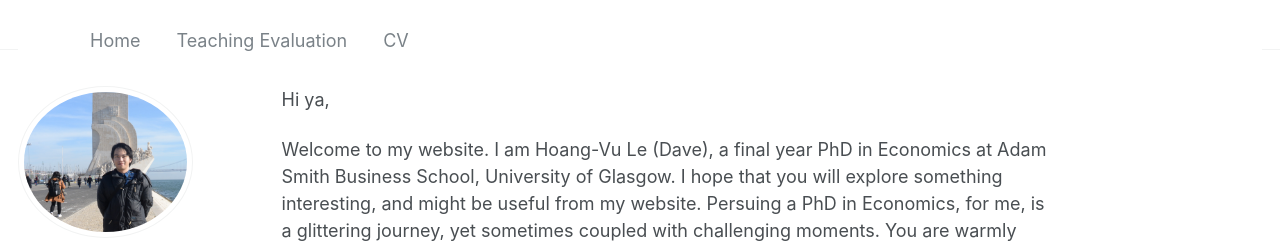
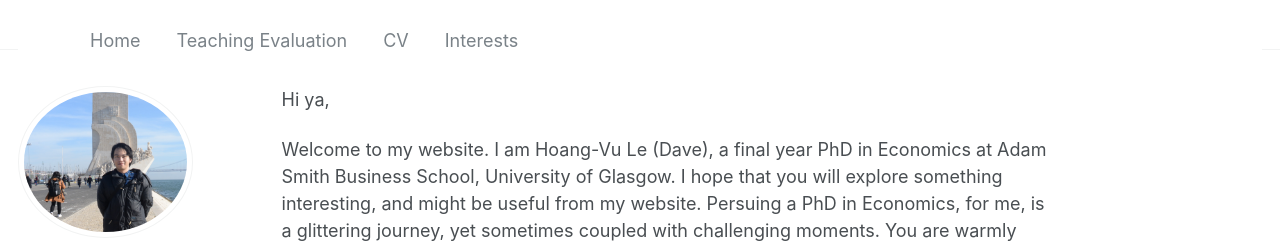
Before and after one commit to hvule/hvule.github.io, a Jekyll site: the page built from _pages/about.md, in a window 1280 px wide. Shown: the top 243 px of the page. Built offline with Jekyll 4.4.1, drawn with Linux system fonts in a browser that asks for light colours; some web fonts are replaced.

Commit message:
Update navigation.yml

```diff
--- a/_data/navigation.yml
+++ b/_data/navigation.yml
@@ -22,5 +22,8 @@ main:
   - title: "CV"
     url: /cv/
 
+  - title: "Interests"
+    url: /interest/
+
   #- title: "Guide"
   # url: /markdown/
```
